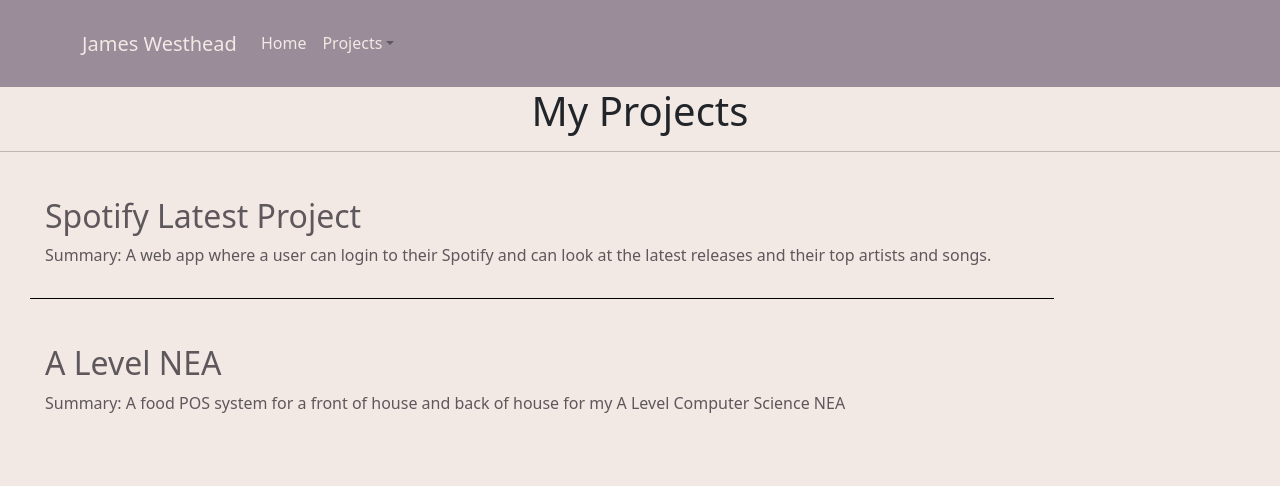
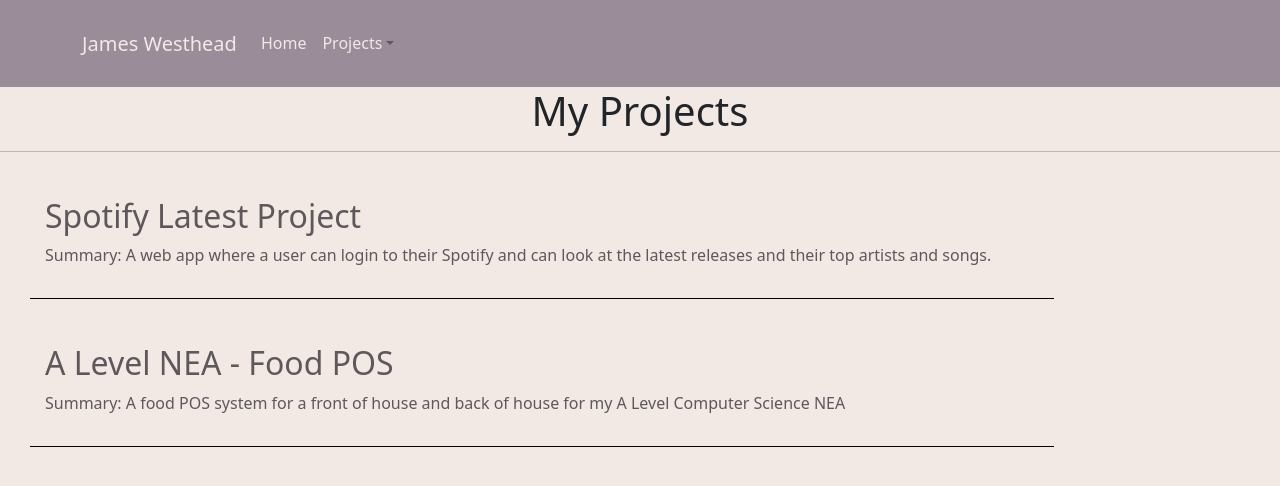
Before and after one commit to WestheadJ/PortfolioWebsite, a React (Create React App) app: page /projects/allprojects in a window 1280 px wide. Shown: the top 486 px of the page. Built offline with nearby package versions, Linux system fonts and the light colour scheme.

Commit message:
REF: Created a projects card component

```diff
--- a/src/AllProjects.js
+++ b/src/AllProjects.js
@@ -1,25 +1,18 @@
 import React from 'react'
-import { Link } from 'react-router-dom';
 import './App.css';
-
+import ProjectsCard from './Components/ProjectsCard';
 
 export default function AllProjects() {
+
+  const spotifyStats = "A web app where a user can login to their Spotify and can look at the latest releases and their top artists and songs."
+  const nea = "A food POS system for a front of house and back of house for my A Level Computer Science NEA"
   return (
     <div style={{backgroundColor:'#F2E9E4'}}>
         <h1>My Projects</h1>
         <hr/>
-        <div className="projects-container" style={{borderBottom:'black solid 1px'}}>
-          <Link style={{textDecoration:'none'}} to='/projects/spotifystats'>
-            <h2>Spotify Latest Project</h2>
-            <p>Summary: A web app where a user can login to their Spotify and can look at the latest releases and their top artists and songs.</p>
-          </Link>
-        </div>
-        <div className='projects-container'>
-          <Link style={{textDecoration:'none'}} to='/projects/nea'>
-            <h2>A Level NEA</h2>
-            <p>Summary: A food POS system for a front of house and back of house for my A Level Computer Science NEA</p>
-          </Link>
-        </div>
+        <ProjectsCard title="Spotify Latest Project" link='/projects/spotifystats' description={spotifyStats}/>
+        <ProjectsCard title="A Level NEA - Food POS" link='/projects/nea' description={nea}/>
+
     </div>
   )
 }
--- /dev/null
+++ b/src/Components/ProjectsCard.js
@@ -0,0 +1,9 @@
+import { Link } from 'react-router-dom';
+export default function ProjectsCard({title,link,description})
+{
+    return(<div className="projects-container" style={{borderBottom:'black solid 1px'}}>
+    <Link style={{textDecoration:'none'}} to={link}>
+      <h2>{title}</h2>
+      <p>Summary: {description}</p>
+    </Link>
+  </div>)}
```
